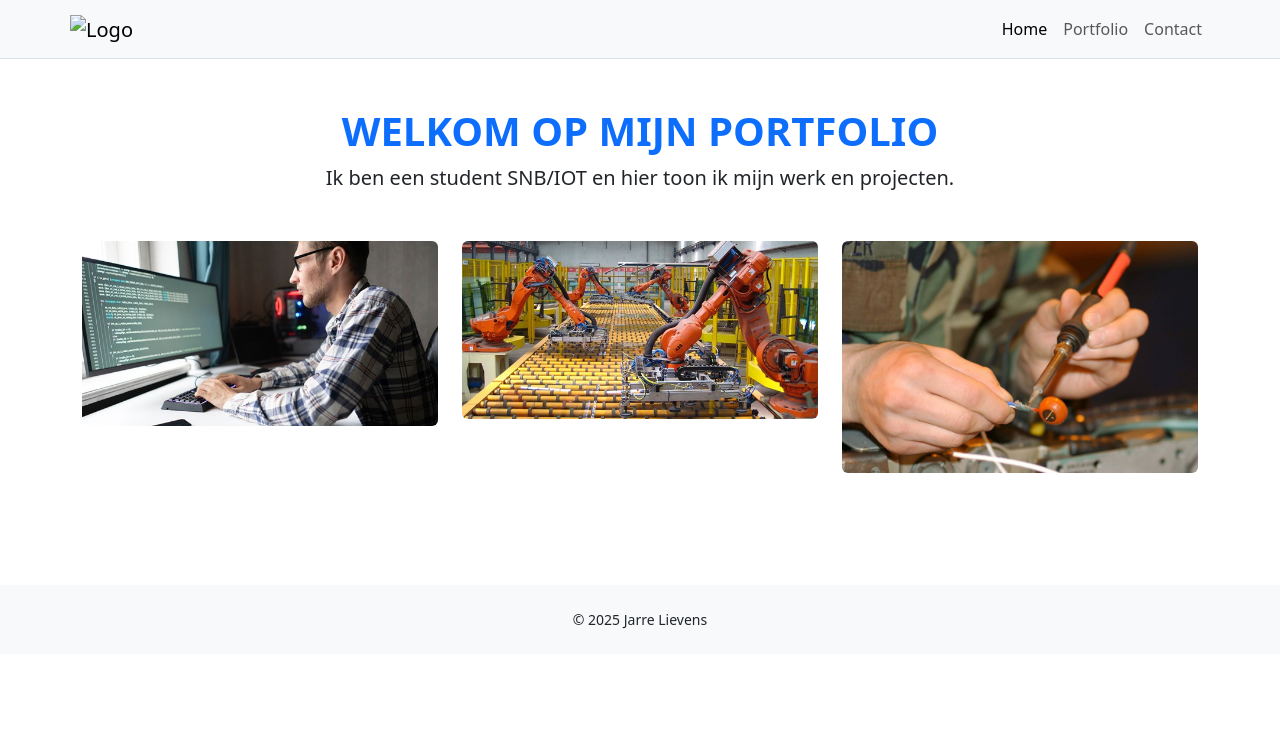
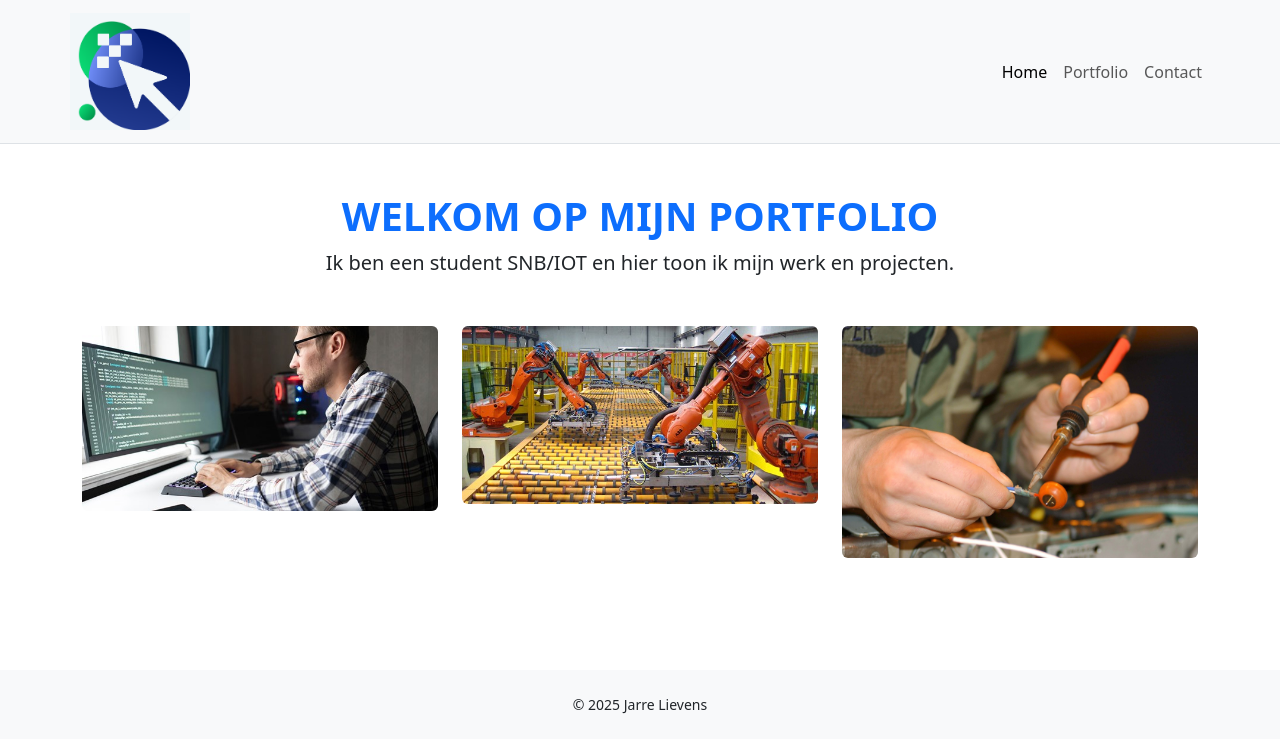
Before and after one commit to jarre2awkward/jarre-lievens, a plain HTML site: page index.html in a window 1280 px wide. Drawn offline with nearby package versions, Linux system fonts and the light colour scheme.

Commit message:
Update index.html

```diff
--- a/index.html
+++ b/index.html
@@ -15,7 +15,7 @@
   <header class="bg-light border-bottom">
     <nav class="navbar navbar-expand-md navbar-light container">
       <a class="navbar-brand" href="#">
-        <img src="assets/images/logo.svg" alt="Logo" width="120">
+        <img src="assets/images/Logo.png" alt="Logo" width="120">
       </a>
       <button class="navbar-toggler" type="button" data-bs-toggle="collapse" data-bs-target="#navbarNav">
         <span class="navbar-toggler-icon"></span>
```
